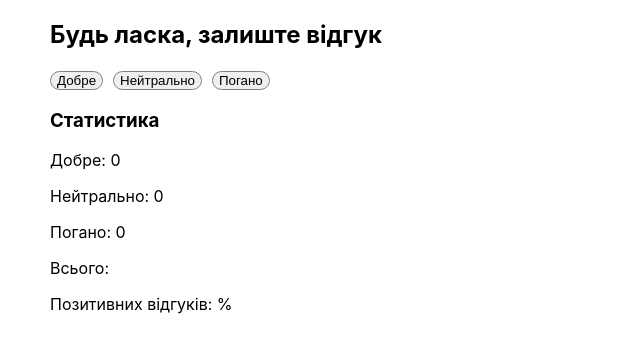
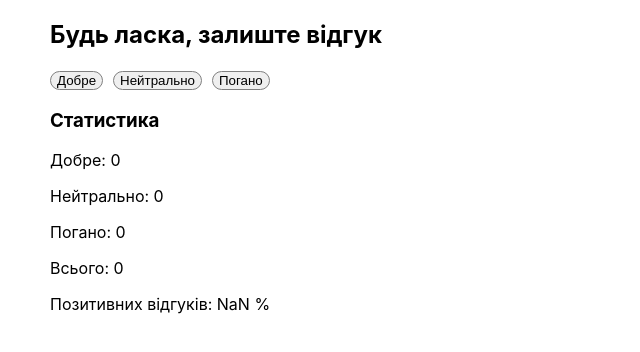
Before and after one commit to Nearh777/goit-react-hw-02-feedback, a React (Create React App) app: page / in a window 1280 px wide. Shown: the top 352 px of the page, without its empty margins (0-640 px from the left). Built offline with nearby package versions, Linux system fonts and the light colour scheme.

Commit message:
step 2 finish

```diff
--- a/src/components/App.jsx
+++ b/src/components/App.jsx
@@ -1,9 +1,12 @@
+import { Component } from 'react';
 import { Feedback } from './Feedback/Feedback';
 
-export const App = () => {
-  return (
-    <div>
-      <Feedback />
-    </div>
-  );
+export class App extends Component {
+  render() {
+    return (
+      <div>
+        <Feedback />
+      </div>
+    );
+  }
 };
--- a/src/components/Feedback/Feedback.jsx
+++ b/src/components/Feedback/Feedback.jsx
@@ -1,7 +1,6 @@
 import React from 'react';
 import PropTypes from 'prop-types';
 import { Controls } from './Controls';
-
 import { Container } from './Feedback.styled';
 
 export class Feedback extends React.Component {
@@ -15,7 +14,6 @@ export class Feedback extends React.Component {
     good: 0,
     neutral: 0,
     bad: 0,
-
   };
 
   handleGood = () => {
@@ -35,6 +33,13 @@ export class Feedback extends React.Component {
   };
   countTotalFeedback = () => Object.values(this.state).reduce((acc, val) => acc + val, 0);
 
+  countPositiveFeedbackPercentage = () => Math.fround((this.state.good / this.countTotalFeedback()) * 100);
+
+  // countTotalFeedback = () => {
+  //   this.setState(() => ({
+  //     total: Object.values(this.state).reduce((acc, val) => acc + val, 0),
+  //   }));
+  // };
 
   render() {
     return (
@@ -49,8 +54,8 @@ export class Feedback extends React.Component {
         <p>Добре: {this.state.good}</p>
         <p>Нейтрально: {this.state.neutral}</p>
         <p>Погано: {this.state.bad}</p>
-        <p>Всього: {this.countTotalFeedback}</p>
-        <p>Позитивних відгуків: %</p>
+        <p>Всього: {this.countTotalFeedback(this.props)}</p>
+        <p>Позитивних відгуків: {this.countPositiveFeedbackPercentage(this.props).toFixed(2)} %</p>
       </Container>
     );
   }
```
